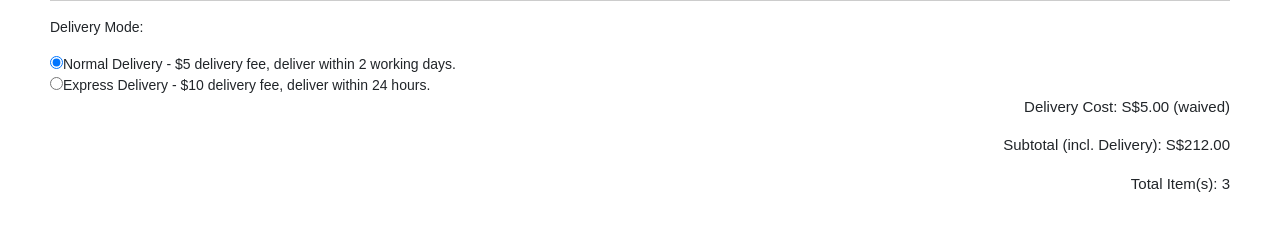
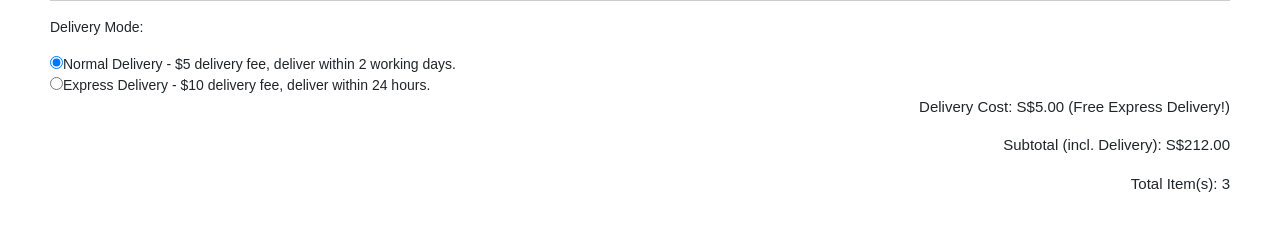
Before and after one commit to delchmunchy/ecadAssignment, a PHP site: page /ecadAssignment/shoppingCart.php?delivery=normal in a window 1280 px wide. Shown: the part 987-1237 px from the top of the page. Run offline with PHP 8.4, Linux system fonts and the light colour scheme; the visitor is signed in with stand-in values (Sample User, id 1); data comes from the database, SQL or seed files in the repository.

Commit message:
changed delivery setting in shopping cart

```diff
--- a/shoppingCart.php
+++ b/shoppingCart.php
@@ -132,6 +132,7 @@ if (isset($_SESSION["Cart"])) {
 		$MainContent .= "</table>";
 		$MainContent .= "</div>";
 
+
 		// Delivery options
 		$isNormalDelivery = "";
 		$isExpressDelivery = "";
@@ -148,12 +149,6 @@ if (isset($_SESSION["Cart"])) {
 						$isExpressDelivery . " onClick='window.location.href=\"shoppingCart.php?delivery=express\"'/>";
 		$MainContent .= "Express Delivery - $10  delivery fee, deliver within 24 hours.";
 
-
-		//$MainContent .="<input type='submit' name='submit' value='Submit'>";
-		//$MainContent .= "<p id='display' style='text-align:Left'>Delivery fee is: </p>";
-		//$MainContent .= "<p id='normal' style='text-align:Left; display:none'>Delivery fee is: $5</p>";
-		//$MainContent .= "<p id='express' style='text-align:Left; display:none'>Delivery fee is: $10</p>";
-
 		// Update delivery cost and its display value
 		$deliveryCost = 0.0;
 		if (!isset($_GET['delivery'])) {
@@ -168,9 +163,17 @@ if (isset($_SESSION["Cart"])) {
 		// Waiving if subTotal of items only hits a certain amount
 		if ($deliveryCost > 0.0 && $subTotal >= 200.00) {
 			$deliveryCost = 0.0;
-			$deliveryCostString .= ' (waived)';
+			$deliveryCostString .= ' (Free Express Delivery!)';
 		}
 		$subTotal += $deliveryCost;
+
+
+		//$MainContent .="<input type='submit' name='submit' value='Submit'>";
+		//$MainContent .= "<p id='display' style='text-align:Left'>Delivery fee is: </p>";
+		//$MainContent .= "<p id='normal' style='text-align:Left; display:none'>Delivery fee is: $5</p>";
+		//$MainContent .= "<p id='express' style='text-align:Left; display:none'>Delivery fee is: $10</p>";
+
+
 
 		// To Do 4 (Practical 4):
 		// Display delivery cost
```
